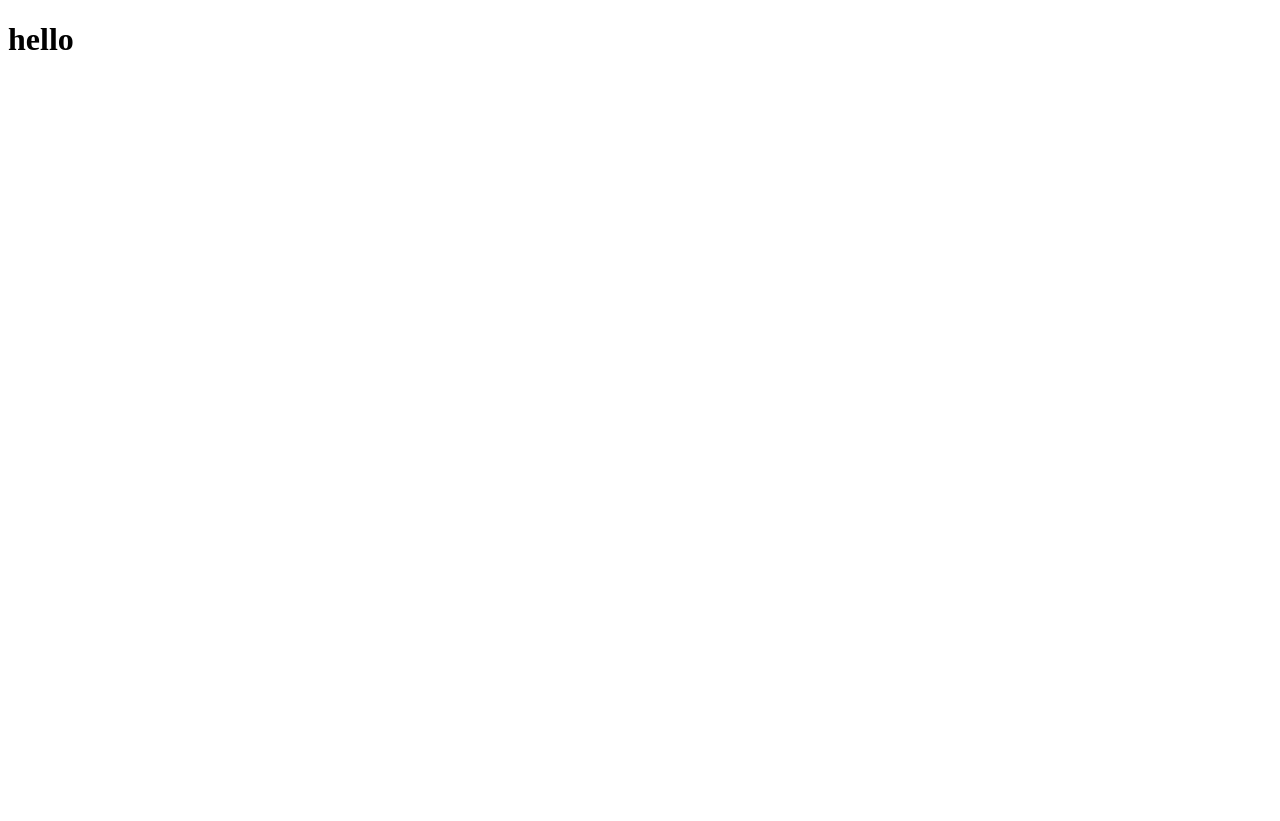
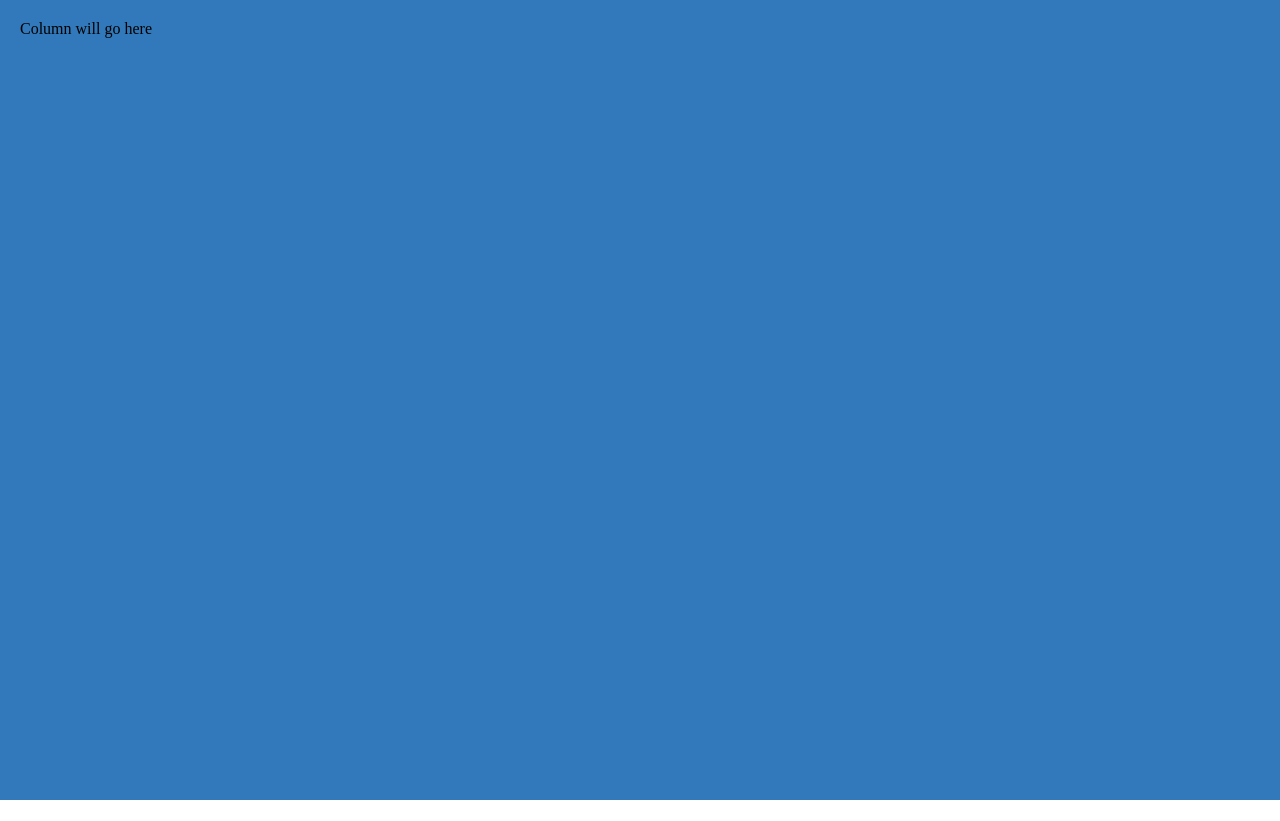
Before and after one commit to rui-watanabe/react-ts-todo-app, a React (Create React App) app: page / in a window 1280 px wide. After the commit the page ends 800 px from the top, so only its background shows below. Built offline with nearby package versions, Linux system fonts and the light colour scheme.

Commit message:
defined AppContainer

```diff
--- a/src/App.tsx
+++ b/src/App.tsx
@@ -1,10 +1,11 @@
 import React from 'react';
+import { AppContainer } from './styles';
 
 function App() {
   return (
-    <div className="App">
-      <h1>hello</h1>
-    </div>
+    <AppContainer>
+      Column will go here
+    </AppContainer>
   );
 }
 
--- a/src/index.css
+++ b/src/index.css
@@ -7,5 +7,7 @@ box-sizing: inherit;
 }
 
 html, body, #root {
-  height: 100%
+  height: 100%;
+  margin: 0;
+  padding: 0;
 }
--- a/src/styles.ts
+++ b/src/styles.ts
@@ -1 +1,11 @@
-import styled from "styled-components";
+import styled from 'styled-components';
+
+export const AppContainer = styled.div`
+  align-items: flex-start;
+  background-color: #3179ba;
+  display: flex;
+  flex-direction: row;
+  height: 100%;
+  padding: 20px;
+  width: 100%;
+`;
```
